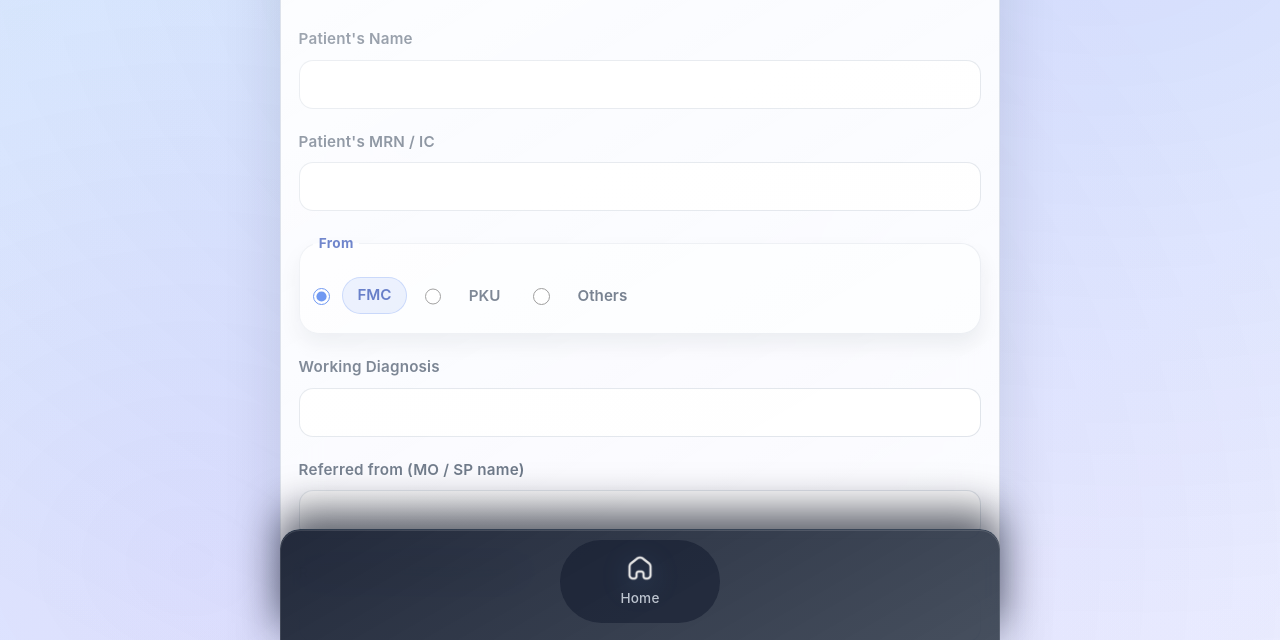
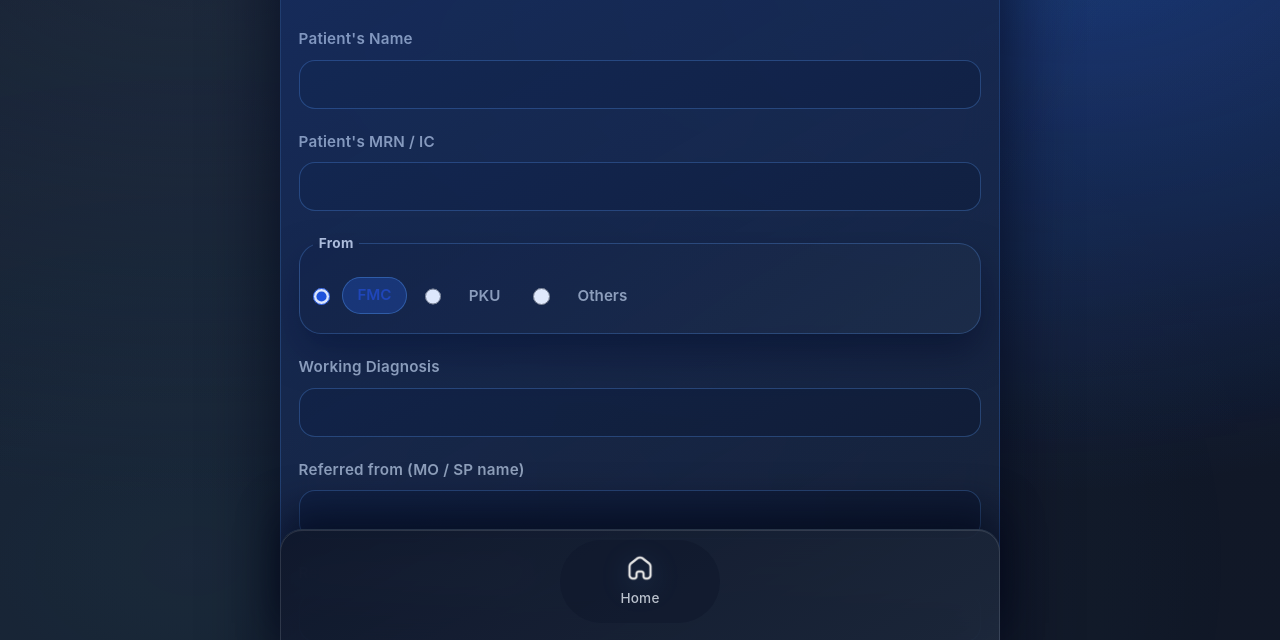
Before and after one commit to dr-afif/resq, a plain HTML site: page webform1.html in a window 1280 px wide. Shown: the part 159-799 px from the top of the page. Drawn offline with Linux system fonts and the dark colour scheme.

Commit message:
Update webform.css

```diff
--- a/webform.css
+++ b/webform.css
@@ -1,7 +1,9 @@
 :root {
-  --background: linear-gradient(125deg, #e0f2fe 0%, #e9edff 45%, #f5f3ff 100%);
-  --overlay: rgba(255, 255, 255, 0.55);
-  --card-bg: rgba(255, 255, 255, 0.85);
+  --background: radial-gradient(120% 120% at 12% 8%, rgba(226, 232, 255, 0.82), transparent 60%),
+    radial-gradient(100% 120% at 88% 18%, rgba(191, 219, 254, 0.72), transparent 62%),
+    linear-gradient(180deg, #f8fafc 0%, #eef2ff 100%);
+  --overlay: linear-gradient(150deg, rgba(255, 255, 255, 0.72), rgba(226, 232, 255, 0.58));
+  --card-bg: linear-gradient(150deg, rgba(255, 255, 255, 0.82), rgba(226, 232, 255, 0.65));
   --card-border: rgba(148, 163, 184, 0.28);
   --primary: #2563eb;
   --primary-strong: #1d4ed8;
@@ -10,16 +12,18 @@
   --text-secondary: #475569;
   --placeholder: rgba(71, 85, 105, 0.6);
   --input-bg: rgba(255, 255, 255, 0.92);
+  --input-focus-bg: rgba(255, 255, 255, 0.98);
   --input-border: rgba(148, 163, 184, 0.32);
-  --input-focus: rgba(37, 99, 235, 0.45);
-  --radio-chip-bg: rgba(37, 99, 235, 0.12);
+  --input-focus: rgba(59, 130, 246, 0.45);
+  --radio-chip-bg: rgba(37, 99, 235, 0.16);
   --radio-border: rgba(37, 99, 235, 0.26);
-  --shadow-xl: 0 28px 60px rgba(15, 23, 42, 0.12);
-  --shadow-md: 0 14px 32px rgba(15, 23, 42, 0.1);
-  --shadow-soft: 0 10px 20px rgba(15, 23, 42, 0.08);
-  --radius-lg: 20px;
-  --radius-md: 14px;
-  --radius-sm: 10px;
+  --radio-hover-bg: rgba(37, 99, 235, 0.1);
+  --shadow-xl: 0 28px 60px rgba(148, 163, 184, 0.24);
+  --shadow-md: 0 18px 38px rgba(148, 163, 184, 0.22);
+  --shadow-soft: 0 10px 26px rgba(148, 163, 184, 0.18);
+  --radius-lg: 22px;
+  --radius-md: 16px;
+  --radius-sm: 12px;
   --radius-pill: 999px;
 }
 *, *::before, *::after {
@@ -29,6 +33,7 @@
 html,
 body {
   background: var(--background);
+  background-attachment: fixed;
   color: var(--text-primary);
   font-family: 'Inter', 'Segoe UI', 'Roboto', Arial, sans-serif;
   margin: 0;
@@ -51,8 +56,8 @@ body::before {
   content: '';
   position: fixed;
   inset: 0;
-  background: radial-gradient(120% 120% at 85% 10%, rgba(37, 99, 235, 0.12), transparent),
-    radial-gradient(90% 120% at 15% 90%, rgba(124, 58, 237, 0.1), transparent);
+  background: radial-gradient(120% 120% at 85% 10%, rgba(37, 99, 235, 0.12), transparent 55%),
+    radial-gradient(120% 120% at 15% 90%, rgba(124, 58, 237, 0.1), transparent 65%);
   opacity: 0.9;
   pointer-events: none;
 }
@@ -150,7 +155,7 @@ body::before {
 .login-box .user-box select:focus {
   border-color: var(--primary);
   box-shadow: 0 0 0 3px var(--input-focus);
-  background: rgba(255, 255, 255, 0.98);
+  background: var(--input-focus-bg);
 }
 
 fieldset.radio-container-1,
@@ -166,7 +171,7 @@ fieldset.radio-container-2 {
   align-items: center;
   position: relative;
   box-shadow: var(--shadow-soft);
-  border: 1px solid rgba(148, 163, 184, 0.2);
+  border: 1px solid var(--card-border);
 }
 
 fieldset.radio-container-1 legend,
@@ -225,7 +230,7 @@ fieldset.radio-container-2 legend {
 .radio-container-1 label:hover,
 .radio-container-2 label:hover {
   color: var(--primary);
-  background: rgba(37, 99, 235, 0.08);
+  background: var(--radio-hover-bg);
 }
 
 .radio-container-1 .glider-container,
@@ -302,6 +307,73 @@ center {
 
 #sendBtn span {
   display: none;
+}
+
+@media (prefers-color-scheme: dark) {
+  :root {
+    --background: radial-gradient(120% 120% at 15% 10%, rgba(30, 41, 59, 0.9), transparent 60%),
+      radial-gradient(100% 120% at 80% 0%, rgba(37, 99, 235, 0.35), transparent 68%),
+      linear-gradient(180deg, #0f172a 0%, #111827 100%);
+    --overlay: linear-gradient(145deg, rgba(15, 23, 42, 0.88), rgba(30, 41, 59, 0.78));
+    --card-bg: linear-gradient(150deg, rgba(15, 23, 42, 0.9), rgba(30, 41, 59, 0.78));
+    --card-border: rgba(59, 130, 246, 0.32);
+    --text-primary: rgba(226, 232, 240, 0.92);
+    --text-secondary: rgba(203, 213, 225, 0.75);
+    --placeholder: rgba(148, 163, 184, 0.65);
+    --input-bg: rgba(15, 23, 42, 0.72);
+    --input-focus-bg: rgba(15, 23, 42, 0.88);
+    --input-border: rgba(96, 165, 250, 0.3);
+    --input-focus: rgba(96, 165, 250, 0.45);
+    --radio-chip-bg: rgba(37, 99, 235, 0.28);
+    --radio-border: rgba(96, 165, 250, 0.38);
+    --radio-hover-bg: rgba(37, 99, 235, 0.32);
+    --shadow-xl: 0 34px 72px rgba(2, 6, 23, 0.75);
+    --shadow-md: 0 24px 48px rgba(2, 6, 23, 0.6);
+    --shadow-soft: 0 18px 36px rgba(2, 6, 23, 0.55);
+  }
+
+  body::before {
+    background: radial-gradient(120% 120% at 85% 10%, rgba(59, 130, 246, 0.18), transparent 55%),
+      radial-gradient(130% 140% at 15% 90%, rgba(125, 211, 252, 0.12), transparent 65%);
+    opacity: 0.75;
+  }
+
+  .login-box::after {
+    background: linear-gradient(150deg, rgba(37, 99, 235, 0.26), transparent 70%);
+  }
+
+  fieldset.radio-container-1,
+  fieldset.radio-container-2 {
+    border-color: rgba(96, 165, 250, 0.28);
+  }
+
+  fieldset.radio-container-1 legend,
+  fieldset.radio-container-2 legend {
+    color: rgba(226, 232, 240, 0.88);
+  }
+
+  .radio-container-1 label:hover,
+  .radio-container-2 label:hover {
+    color: rgba(226, 232, 240, 0.9);
+    background: var(--radio-hover-bg);
+  }
+
+  .radio-container-1 input[type='radio'],
+  .radio-container-2 input[type='radio'] {
+    accent-color: var(--primary-strong);
+  }
+
+  #sendBtn {
+    box-shadow: var(--shadow-md);
+  }
+
+  #sendBtn:hover {
+    box-shadow: 0 24px 50px rgba(37, 99, 235, 0.4);
+  }
+
+  #sendBtn::before {
+    background: linear-gradient(120deg, rgba(255, 255, 255, 0.18), transparent 55%);
+  }
 }
 
 @media (max-width: 900px) {
```
